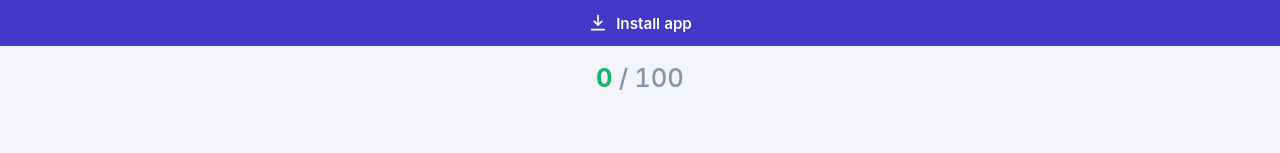
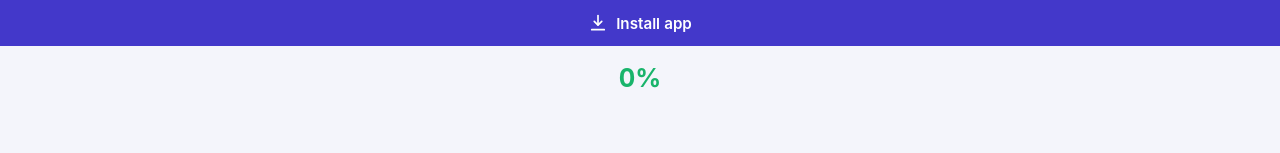
Before and after one commit to Leksat/mp, a React (Vite) app: page / in a window 1280 px wide. Shown: the top 153 px of the page. Built offline with nearby package versions, Linux system fonts and the light colour scheme.

Commit message:
feat: show progress as a percentage of streak points

```diff
--- a/src/domain/progress.ts
+++ b/src/domain/progress.ts
@@ -36,6 +36,13 @@ export const factStreak = (progress: Progress, fact: Fact): number =>
 export const learnedCount = (progress: Progress): number =>
   ALL_FACTS.filter((fact) => isLearned(progress, fact)).length
 
+const TOTAL_STREAKS = ALL_FACTS.length * LEARNED_STREAK
+
+export const learnedPercent = (progress: Progress): number => {
+  const streaks = ALL_FACTS.reduce((total, fact) => total + factStreak(progress, fact), 0)
+  return Math.floor((streaks / TOTAL_STREAKS) * 100)
+}
+
 export const recordAnswer = (progress: Progress, fact: Fact, knew: boolean): Progress => {
   const tick = progress.tick + 1
   const key = factKey(fact)
--- a/src/index.css
+++ b/src/index.css
@@ -222,22 +222,10 @@ button {
 }
 
 .score {
-  display: flex;
-  align-items: baseline;
-  justify-content: center;
-  gap: 6px;
+  text-align: center;
   font-size: 1.6rem;
   font-weight: 700;
-}
-
-.score-done {
   color: var(--streak-3);
-}
-
-.score-sep,
-.score-total {
-  color: var(--muted);
-  font-weight: 500;
 }
 
 .table {
--- a/src/screens/GridScreen.tsx
+++ b/src/screens/GridScreen.tsx
@@ -1,7 +1,7 @@
 import { useState } from 'react'
 import { FactSheet } from '../components/FactSheet'
-import { ALL_FACTS, FACTORS, toFact, type Fact } from '../domain/facts'
-import { factState, factStreak, learnedCount, type Progress } from '../domain/progress'
+import { FACTORS, toFact, type Fact } from '../domain/facts'
+import { factState, factStreak, learnedPercent, type Progress } from '../domain/progress'
 
 interface GridScreenProps {
   readonly progress: Progress
@@ -16,11 +16,7 @@ export const GridScreen = ({ progress, onForget }: GridScreenProps) => {
 
   return (
     <div className="grid-screen">
-      <div className="score">
-        <span className="score-done">{learnedCount(progress)}</span>
-        <span className="score-sep">/</span>
-        <span className="score-total">{ALL_FACTS.length}</span>
-      </div>
+      <div className="score">{learnedPercent(progress)}%</div>
 
       <div className="table" style={{ '--columns': FACTORS.length + 1 } as React.CSSProperties}>
         <div className="corner" />
```
Also changed, not shown: 1 other file (tests, documents, lock files or other folders).
